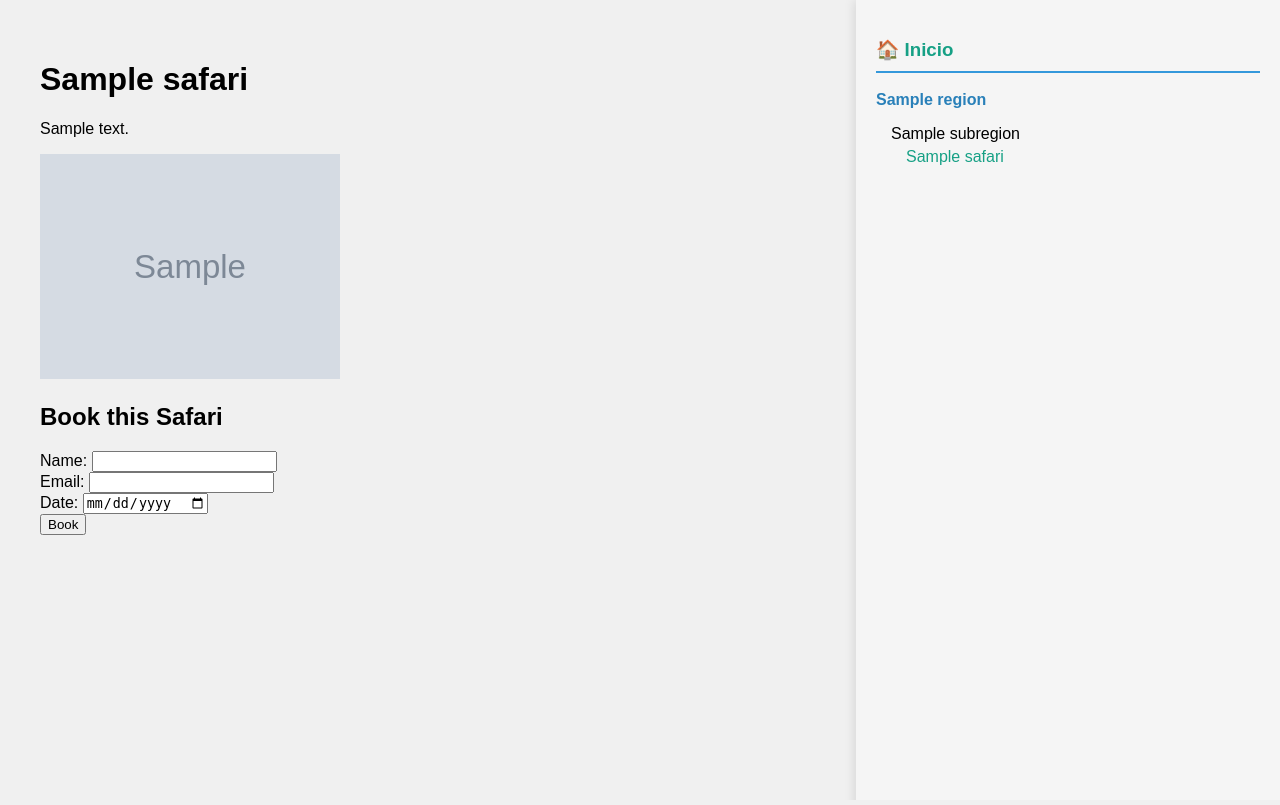
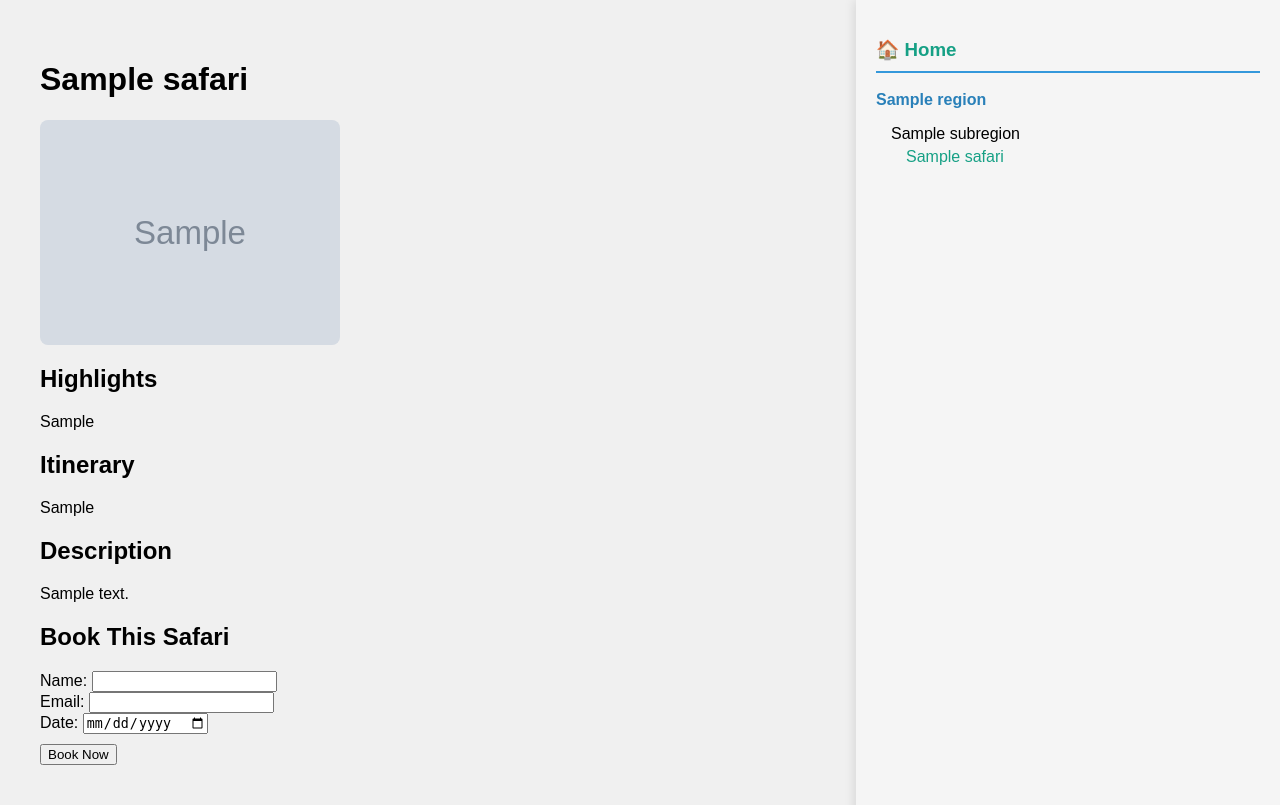
Before and after one commit to pedrotenza/toursafariafrica.com, a Django app: page /safari/1/ in a window 1280 px wide. Run offline with Django 5.2, Linux system fonts and the light colour scheme; tables that the repository leaves empty hold one stand-in row (values such as "Sample post"); grey boxes marked "Sample" are stand-in pictures.

Commit message:
Reorganization of fields in safaris

```diff
--- a/root/app/context_processors.py
+++ b/root/app/context_processors.py
@@ -1,5 +1,6 @@
+
 
 from .models import Region
 
 def safari_index(request):
-    return {'regions': Region.objects.prefetch_related('subregions__safari_set').all()}
+    return {'regions': Region.objects.prefetch_related('subregions__safaris').all()}
--- a/root/app/models.py
+++ b/root/app/models.py
@@ -7,27 +7,51 @@ class Region(models.Model):
         return self.name
 
 class SubRegion(models.Model):
-    region = models.ForeignKey(Region, on_delete=models.CASCADE, related_name='subregions')
+    region = models.ForeignKey(
+        Region,
+        on_delete=models.CASCADE,
+        related_name='subregions'
+    )
     name = models.CharField(max_length=100)
 
     def __str__(self):
-        return f"{self.region.name} - {self.name}"
+        return f"{self.region.name} – {self.name}"
 
 class Safari(models.Model):
-    name = models.CharField(max_length=100)
+    name        = models.CharField(max_length=100)
     description = models.TextField()
-    image = models.ImageField(upload_to='safaris/')
-    subregion = models.ForeignKey(SubRegion, on_delete=models.CASCADE)
+    highlights  = models.TextField(blank=True)
+    itinerary   = models.TextField(blank=True)
+    subregion   = models.ForeignKey(
+        SubRegion,
+        on_delete=models.CASCADE,
+        related_name='safaris'
+    )
 
     def __str__(self):
         return self.name
 
+class SafariImage(models.Model):
+    safari = models.ForeignKey(
+        Safari,
+        on_delete=models.CASCADE,
+        related_name='images'
+    )
+    image  = models.ImageField(upload_to='safaris/')
+
+    def __str__(self):
+        return f"Image for {self.safari.name}"
+
 class Booking(models.Model):
-    safari = models.ForeignKey(Safari, on_delete=models.CASCADE)
-    date = models.DateField()
-    client_name = models.CharField(max_length=100)
-    client_email = models.EmailField()
+    safari                = models.ForeignKey(
+        Safari,
+        on_delete=models.CASCADE,
+        related_name='bookings'
+    )
+    date                  = models.DateField()
+    client_name           = models.CharField(max_length=100)
+    client_email          = models.EmailField()
     confirmed_by_provider = models.BooleanField(default=False)
 
     def __str__(self):
-        return f"{self.client_name} - {self.date}"
+        return f"{self.client_name} – {self.date}"
--- a/root/app/templates/app/base.html
+++ b/root/app/templates/app/base.html
@@ -66,7 +66,7 @@
     </div>
 
     <div class="safari-menu">
-        <h3><a href="{% url 'home' %}">🏠 Inicio</a></h3> <!-- 👈 ENLACE AL HOME AÑADIDO AQUÍ -->
+        <h3><a href="{% url 'home' %}">🏠 Home</a></h3>
         {% for region in regions %}
             <strong>{{ region.name }}</strong>
             <ul>
@@ -74,7 +74,7 @@
                     <li>
                         {{ sub.name }}
                         <ul>
-                            {% for safari in sub.safari_set.all %}
+                            {% for safari in sub.safaris.all %}
                                 <li>
                                     <a href="{% url 'safari_detail' safari.id %}">{{ safari.name }}</a>
                                 </li>
--- a/root/app/templates/app/home.html
+++ b/root/app/templates/app/home.html
@@ -2,6 +2,6 @@
 {% extends 'app/base.html' %}
 
 {% block content %}
-<h1>Welcome to Safari Booking</h1>
+<h1>Welcome to TourSafariAfrica.com </h1>
 <p>Select a region from the right to explore our available safaris.</p>
 {% endblock %}
--- a/root/app/templates/app/safari_detail.html
+++ b/root/app/templates/app/safari_detail.html
@@ -1,15 +1,58 @@
 {% extends 'app/base.html' %}
 {% block content %}
-<h1>{{ safari.name }}</h1>
-<p>{{ safari.description }}</p>
-<img src="{{ safari.image.url }}" width="300"/>
+  <h1>{{ safari.name }}</h1>
 
-<h2>Book this Safari</h2>
-<form method="POST">
-    {% csrf_token %}
-    Name: <input type="text" name="name"><br>
-    Email: <input type="email" name="email"><br>
-    Date: <input type="date" name="date"><br>
-    <button type="submit">Book</button>
-</form>
+  <!-- Image Gallery -->
+  <div style="display: flex; gap: 10px; flex-wrap: wrap; margin-bottom: 20px;">
+    {% for img in safari.images.all %}
+      <img src="{{ img.image.url }}" alt="Image of {{ safari.name }}" width="300" style="border-radius: 8px;">
+    {% empty %}
+      <p>No images available for this safari.</p>
+    {% endfor %}
+  </div>
+
+
+  <!-- Highlights -->
+  {% if safari.highlights %}
+    <section style="margin-bottom: 20px;">
+      <h2>Highlights</h2>
+      <p>{{ safari.highlights }}</p>
+    </section>
+  {% endif %}
+
+  <!-- Itinerary -->
+  {% if safari.itinerary %}
+    <section style="margin-bottom: 20px;">
+      <h2>Itinerary</h2>
+      <p>{{ safari.itinerary }}</p>
+    </section>
+  {% endif %}
+
+    <!-- Description -->
+    <section style="margin-bottom: 20px;">
+        <h2>Description</h2>
+        <p>{{ safari.description }}</p>
+      </section>
+
+
+  <!-- Booking Form -->
+  <section>
+    <h2>Book This Safari</h2>
+    <form method="POST">
+      {% csrf_token %}
+      <div>
+        <label for="id_name">Name:</label>
+        <input type="text" id="id_name" name="name" required>
+      </div>
+      <div>
+        <label for="id_email">Email:</label>
+        <input type="email" id="id_email" name="email" required>
+      </div>
+      <div>
+        <label for="id_date">Date:</label>
+        <input type="date" id="id_date" name="date" required>
+      </div>
+      <button type="submit" style="margin-top: 10px;">Book Now</button>
+    </form>
+  </section>
 {% endblock %}
--- a/root/configuration/settings.py
+++ b/root/configuration/settings.py
@@ -56,14 +56,14 @@ ROOT_URLCONF = 'configuration.urls'
 TEMPLATES = [
     {
         'BACKEND': 'django.template.backends.django.DjangoTemplates',
-        'DIRS': [],
+        'DIRS': [],  # You can specify additional directories here if you have custom templates
         'APP_DIRS': True,
         'OPTIONS': {
             'context_processors': [
                 'django.template.context_processors.request',
                 'django.contrib.auth.context_processors.auth',
                 'django.contrib.messages.context_processors.messages',
-                'app.context_processors.safari_index'
+                'app.context_processors.safari_index',  # Ensure this is correct path to your context processor
             ],
         },
     },
```
Also changed, not shown: root/app/admin.py (+10 -3 lines), root/app/migrations/0003_remove_safari_image_safari_highlights_and_more.py (added).
